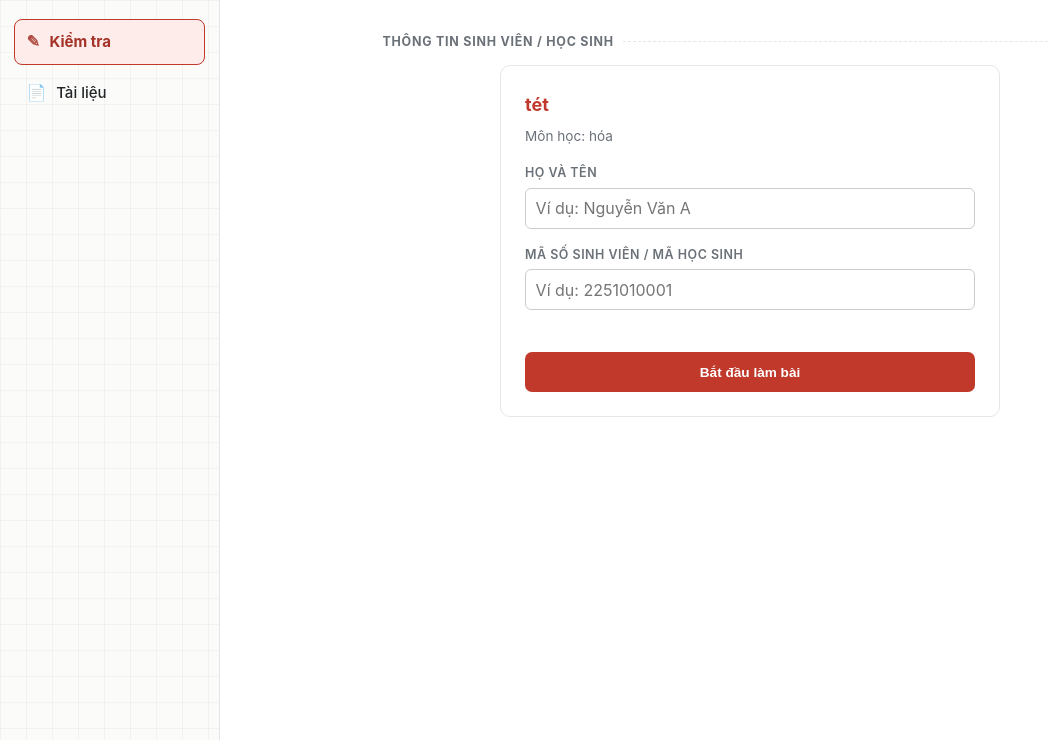
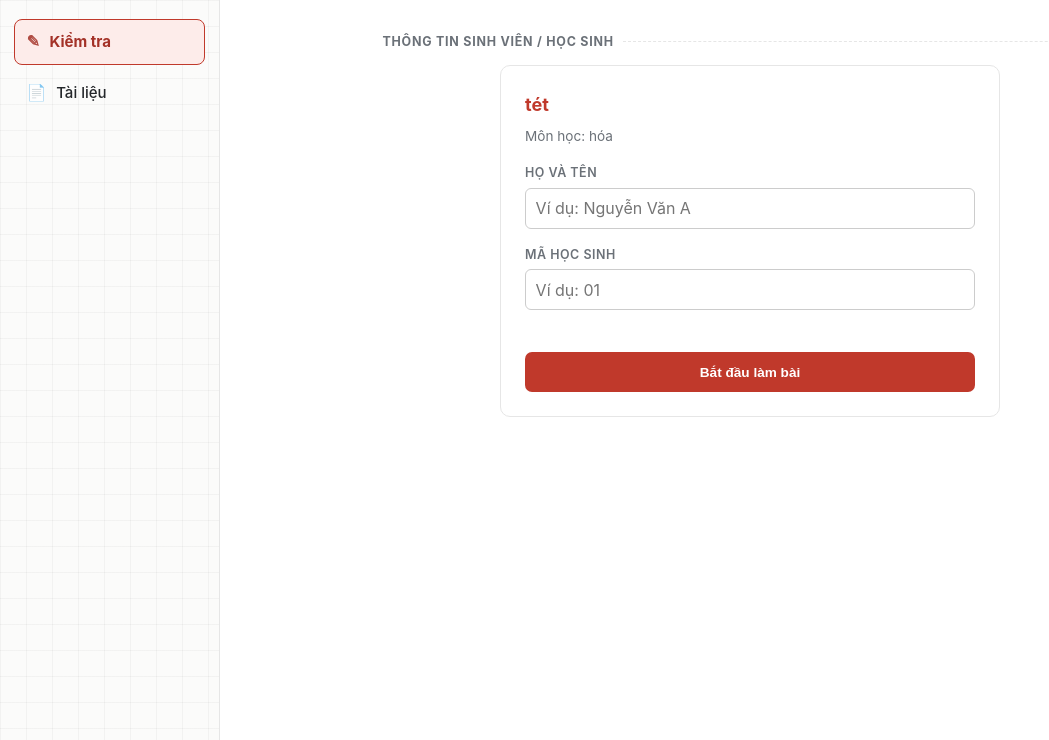
Before and after one commit to BaoVo1126/hethongbaitap-nguyenkhuyen, a Flask app: page /exam/1 in a window 1280 px wide. Shown: the part 76-816 px from the top of the page, without its empty margins (0-1049 px from the left). Run offline with Flask 3, Linux system fonts and the light colour scheme; data comes from the database, SQL or seed files in the repository.

Commit message:
Update entry.html

```diff
--- a/templates/entry.html
+++ b/templates/entry.html
@@ -18,8 +18,8 @@
       </div>
 
       <div style="margin-bottom: 1.5rem;">
-        <label style="display: block; font-weight: 600; margin-bottom: 0.3rem;">Mã số sinh viên / Mã học sinh</label>
-        <input type="text" name="student_code" id="student_code" required placeholder="Ví dụ: 2251010001" style="width: 100%; padding: 0.6rem; border: 1px solid #ccc; border-radius: 6px; box-sizing: border-box;">
+        <label style="display: block; font-weight: 600; margin-bottom: 0.3rem;">Mã học sinh</label>
+        <input type="text" name="student_code" id="student_code" required placeholder="Ví dụ: 01" style="width: 100%; padding: 0.6rem; border: 1px solid #ccc; border-radius: 6px; box-sizing: border-box;">
       </div>
 
       <button class="btn" type="button" id="btn-open-confirm" style="width: 100%; font-weight: bold; padding: 0.8rem;">
```
